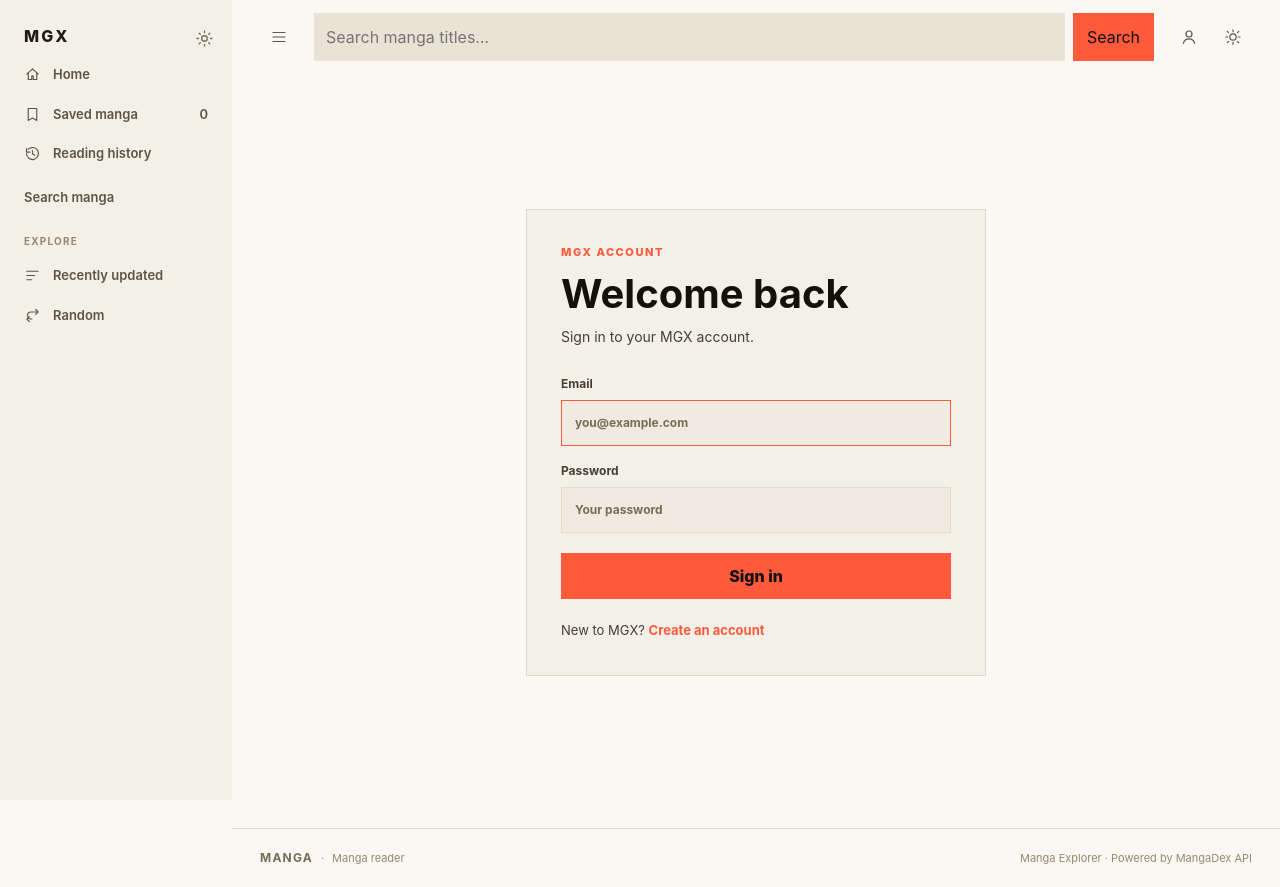
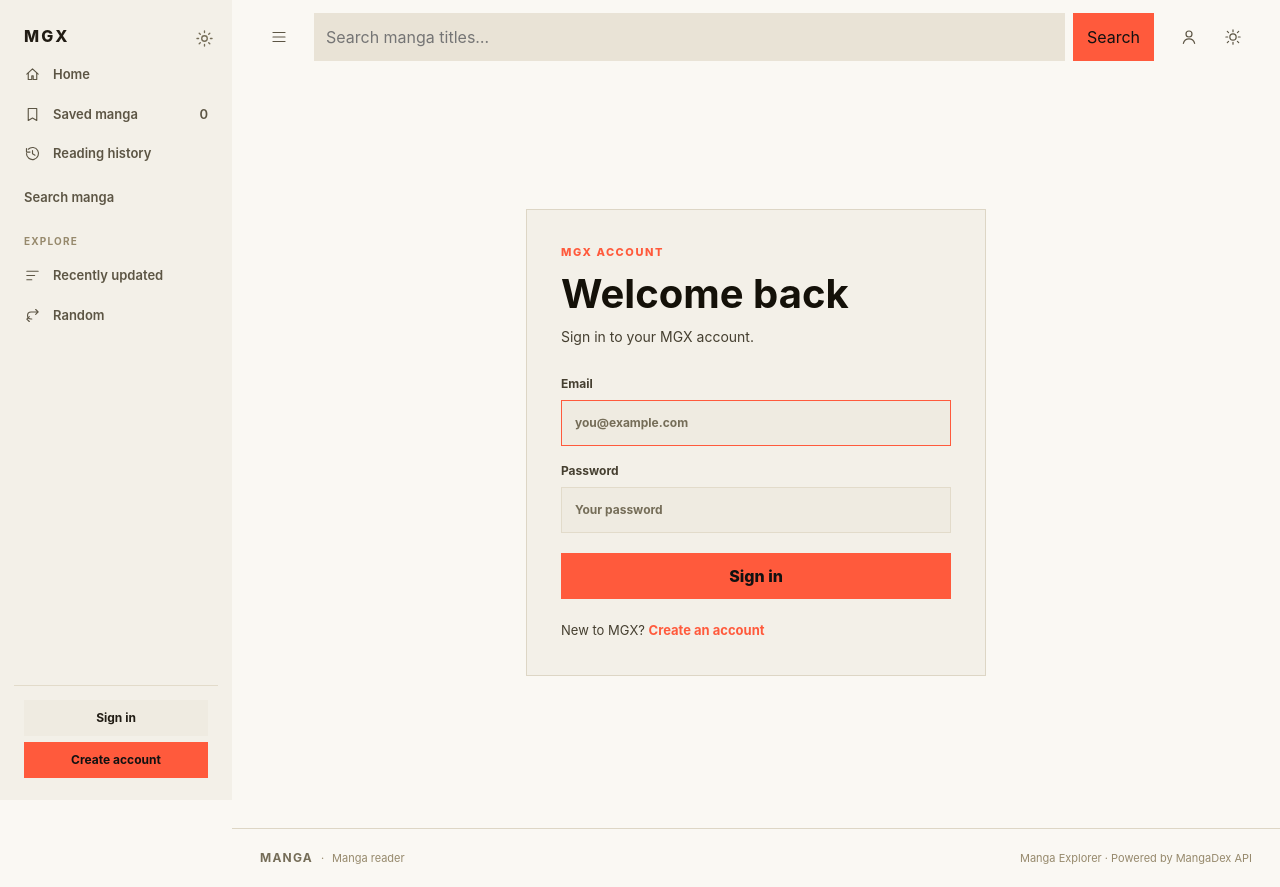
Before and after one commit to nguyenduyhung3624/MGX, a React (Vite) app: page /login in a window 1280 px wide. Built offline with nearby package versions, Linux system fonts and the light colour scheme; no server answers.

Commit message:
feat: add account controls to sidebar

```diff
--- a/src/components/layouts/Sidebar.tsx
+++ b/src/components/layouts/Sidebar.tsx
@@ -1,11 +1,13 @@
 import { useEffect, useState } from 'react'
 import { NavLink } from 'react-router-dom'
 import { useLocalLibrary } from '../../hooks/useLocalLibrary'
+import { useAuth } from '../../hooks/useAuth'
 
 type SidebarProps = { open?: boolean; onClose?: () => void }
 
 const Sidebar = ({ open = false, onClose }: SidebarProps) => {
   const library = useLocalLibrary()
+  const { user, logout } = useAuth()
   const [theme, setTheme] = useState<'dark' | 'light'>(() =>
     document.documentElement.dataset.theme === 'light' ? 'light' : 'dark'
   )
@@ -86,6 +88,25 @@ const Sidebar = ({ open = false, onClose }: SidebarProps) => {
             Random
           </a>
         </nav>
+
+        <div className="side-auth">
+          {user ? (
+            <>
+              <div className="side-auth-user">
+                <strong>{user.displayName}</strong>
+                <span>{user.email}</span>
+              </div>
+              <button className="side-auth-signout" onClick={() => void logout()} type="button">
+                Sign out
+              </button>
+            </>
+          ) : (
+            <div className="side-auth-actions">
+              <NavLink className="side-auth-link" to="/login">Sign in</NavLink>
+              <NavLink className="side-auth-link is-primary" to="/register">Create account</NavLink>
+            </div>
+          )}
+        </div>
       </aside>
 
       <button aria-label="Close menu" className={'side-nav-backdrop' + (open ? ' open' : '')} onClick={onClose} type="button" />
```
